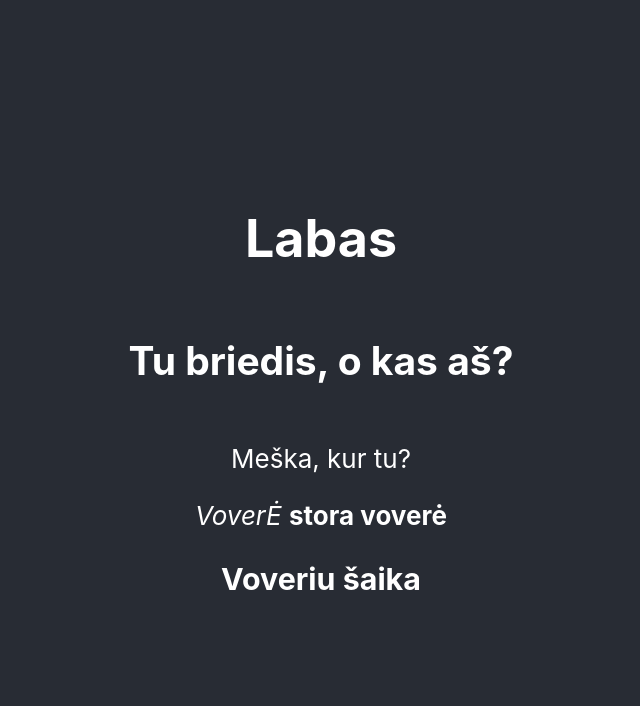
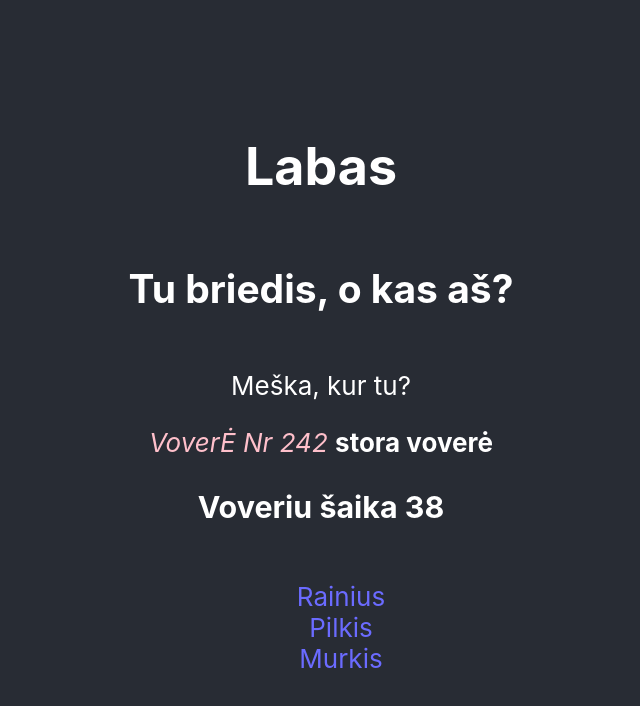
Before and after one commit to brokenfingers/reactjs_bit, a React (Create React App) app: page / in a window 1280 px wide. Shown: the top 706 px of the page, without its empty margins (319-959 px from the left). Built offline with nearby package versions, Linux system fonts and the light colour scheme.

Commit message:
rand numeris

```diff
--- a/src/App.css
+++ b/src/App.css
@@ -36,3 +36,12 @@
     transform: rotate(360deg);
   }
 }
+
+.vovere{
+  color: pink;
+}
+
+.kates{
+  list-style: none;
+  color: rgb(107, 107, 255);
+}
--- a/src/App.jsx
+++ b/src/App.jsx
@@ -1,5 +1,6 @@
 import './App.css';
 import Briedis from './Components/001/Briedis';
+import Kates from './Components/001/Kates';
 import Meska from './Components/001/Meska';
 import Vovere from './Components/001/Vovere';
 
@@ -11,6 +12,7 @@ function App() {
         <Briedis></Briedis>
         <Meska></Meska>
         <Vovere></Vovere>
+        <Kates></Kates>
       </header>
     </div>
   );
--- /dev/null
+++ b/src/Components/001/Kates.jsx
@@ -0,0 +1,11 @@
+function Kates() {
+    return (
+        <ul className="kates">
+            <li>Rainius</li>
+            <li>Pilkis</li>
+            <li>Murkis</li>
+        </ul>
+    )
+}
+
+export default Kates;
--- a/src/Components/001/Vovere.jsx
+++ b/src/Components/001/Vovere.jsx
@@ -1,12 +1,14 @@
+import rand from '../../Functions/rand'
+
 function Vovere() {
 
     return (
         <>
             <div>
-                <i>VoverĖ </i>
+                <i className="vovere">VoverĖ Nr {  11 * 22} </i>
                 <b>stora voverė</b>
             </div>
-            <h3>Voveriu šaika</h3>
+            <h3>Voveriu šaika {rand(100, 999)}</h3>
         </>
     )
 
--- /dev/null
+++ b/src/Functions/rand.js
@@ -0,0 +1,6 @@
+function rand(min, max) {
+
+    return Math.floor(Math.random() * (+max - +min + 1))
+}
+
+export default rand;
```
